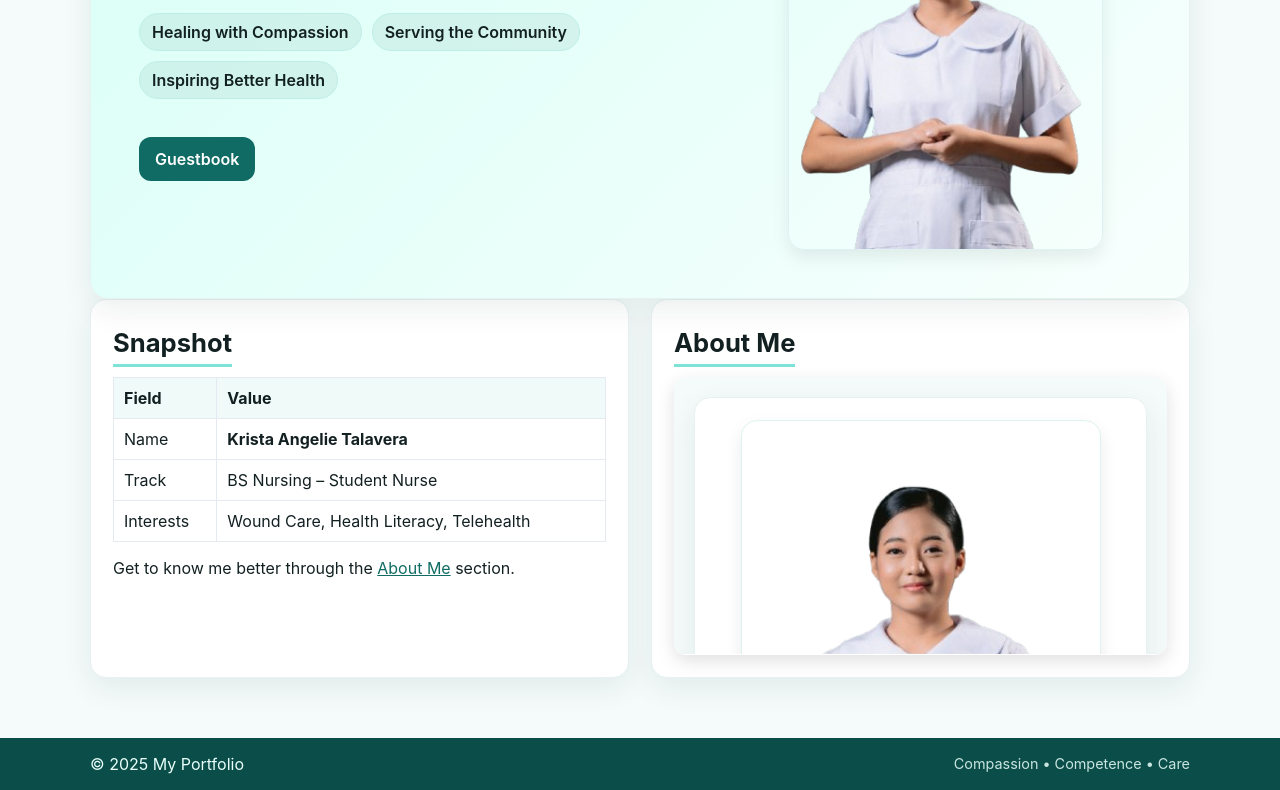
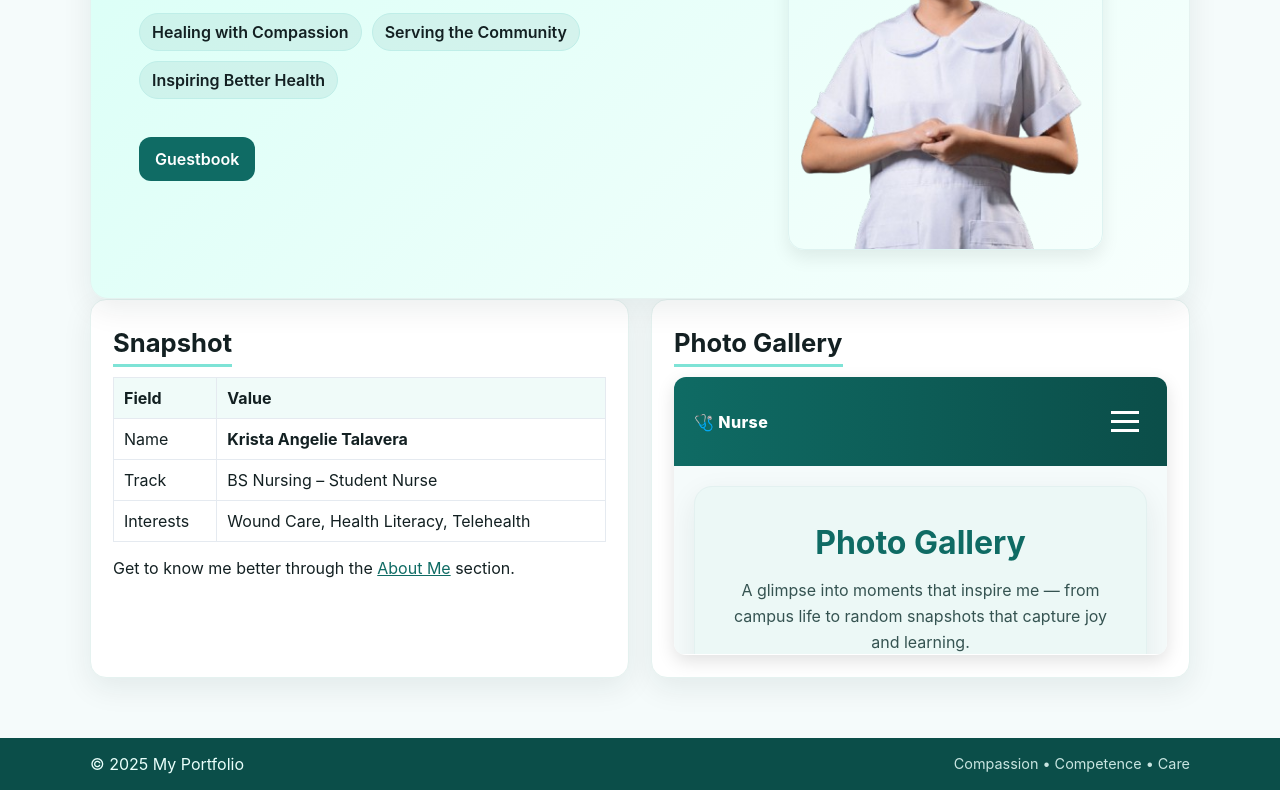
Before and after one commit to rjeyyy-wq/Krista-Angelie-Talavera, a plain HTML site: page index.html in a window 1280 px wide. Shown: the part 299-1089 px from the top of the page. Drawn offline with Linux system fonts and the light colour scheme.

Commit message:
Update frame

```diff
--- a/index.html
+++ b/index.html
@@ -55,9 +55,9 @@
     </section>
 
     <section class="card">
-      <h2>About Me</h2>
+      <h2>Photo Gallery</h2>
       <div class="iframe-wrap">
-        <iframe src="about_no_nav.html" title="About preview"></iframe>
+        <iframe src="gallery.html" title="Photo"></iframe>
       </div>
     </section>
   </div>
```
